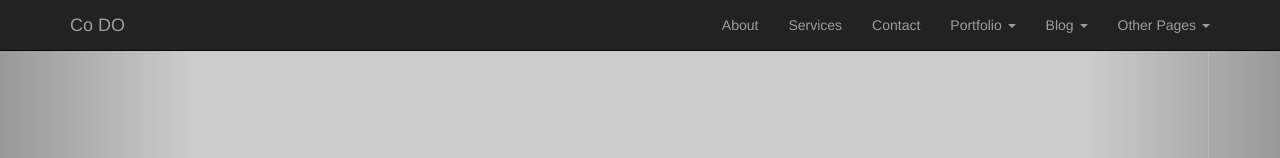
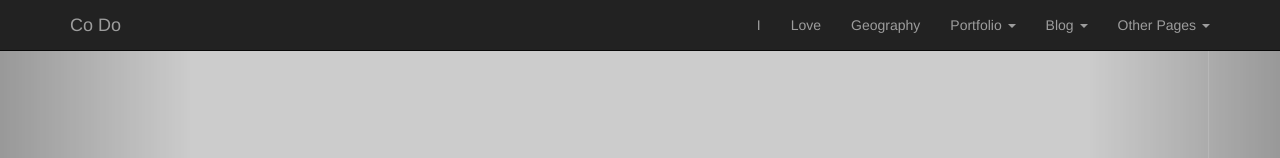
Before and after one commit to violine17/violine17.github.io, a plain HTML site: page index.html in a window 1280 px wide. Shown: the top 158 px of the page. Drawn offline with Linux system fonts and the light colour scheme; placeholder pictures from the web are drawn by us.

Commit message:
Second Commit

```diff
--- a/index.html
+++ b/index.html
@@ -42,19 +42,19 @@
                     <span class="icon-bar"></span>
                     <span class="icon-bar"></span>
                 </button>
-                <a class="navbar-brand" href="index.html">Co DO</a>
+                <a class="navbar-brand" href="index.html">Co Do</a>
             </div>
             <!-- Collect the nav links, forms, and other content for toggling -->
             <div class="collapse navbar-collapse" id="bs-example-navbar-collapse-1">
                 <ul class="nav navbar-nav navbar-right">
                     <li>
-                        <a href="about.html">About</a>
+                        <a href="about.html">I</a>
                     </li>
                     <li>
-                        <a href="services.html">Services</a>
+                        <a href="services.html">Love</a>
                     </li>
                     <li>
-                        <a href="contact.html">Contact</a>
+                        <a href="contact.html">Geography</a>
                     </li>
                     <li class="dropdown">
                         <a href="#" class="dropdown-toggle" data-toggle="dropdown">Portfolio <b class="caret"></b></a>
```
